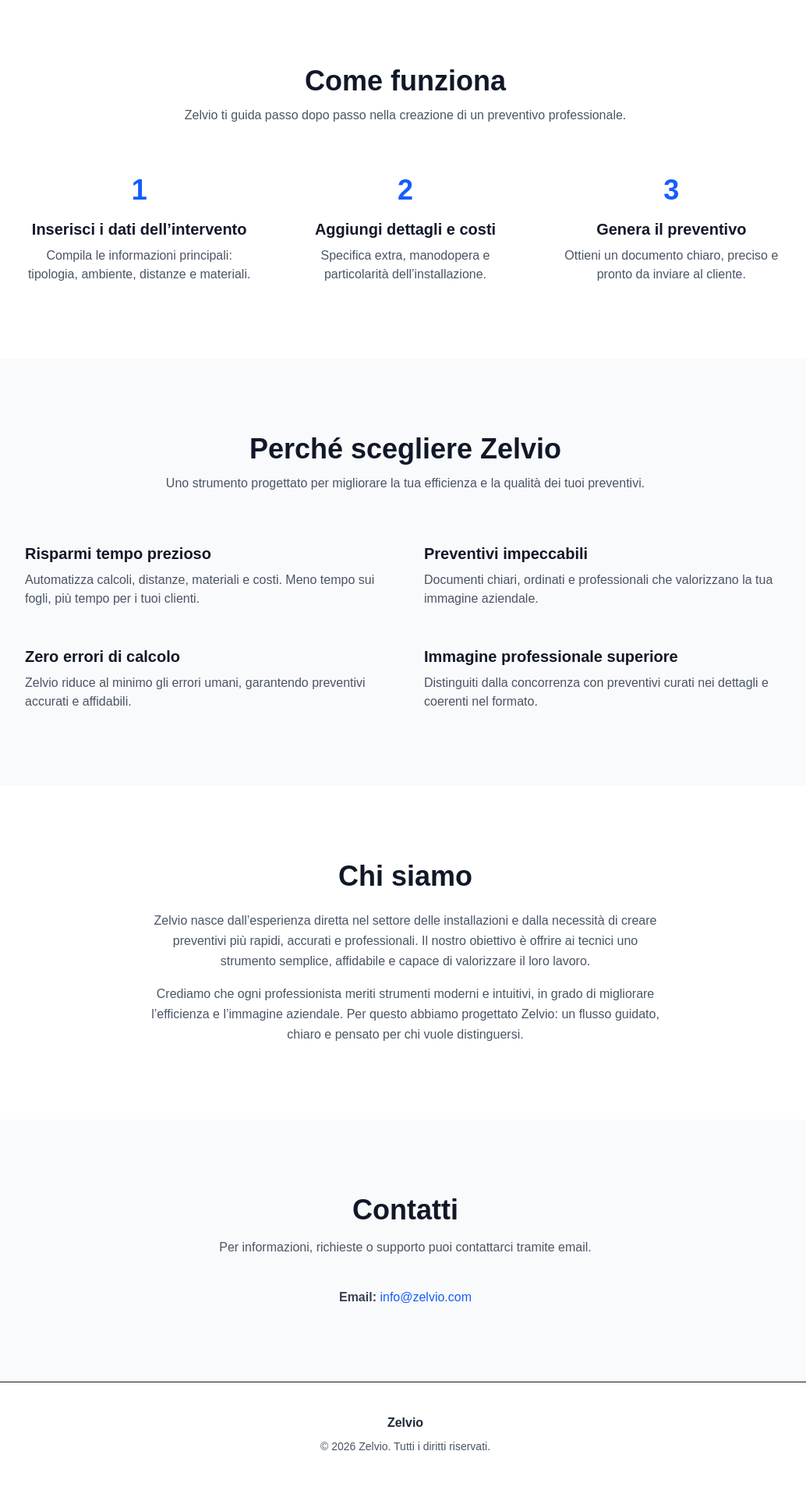
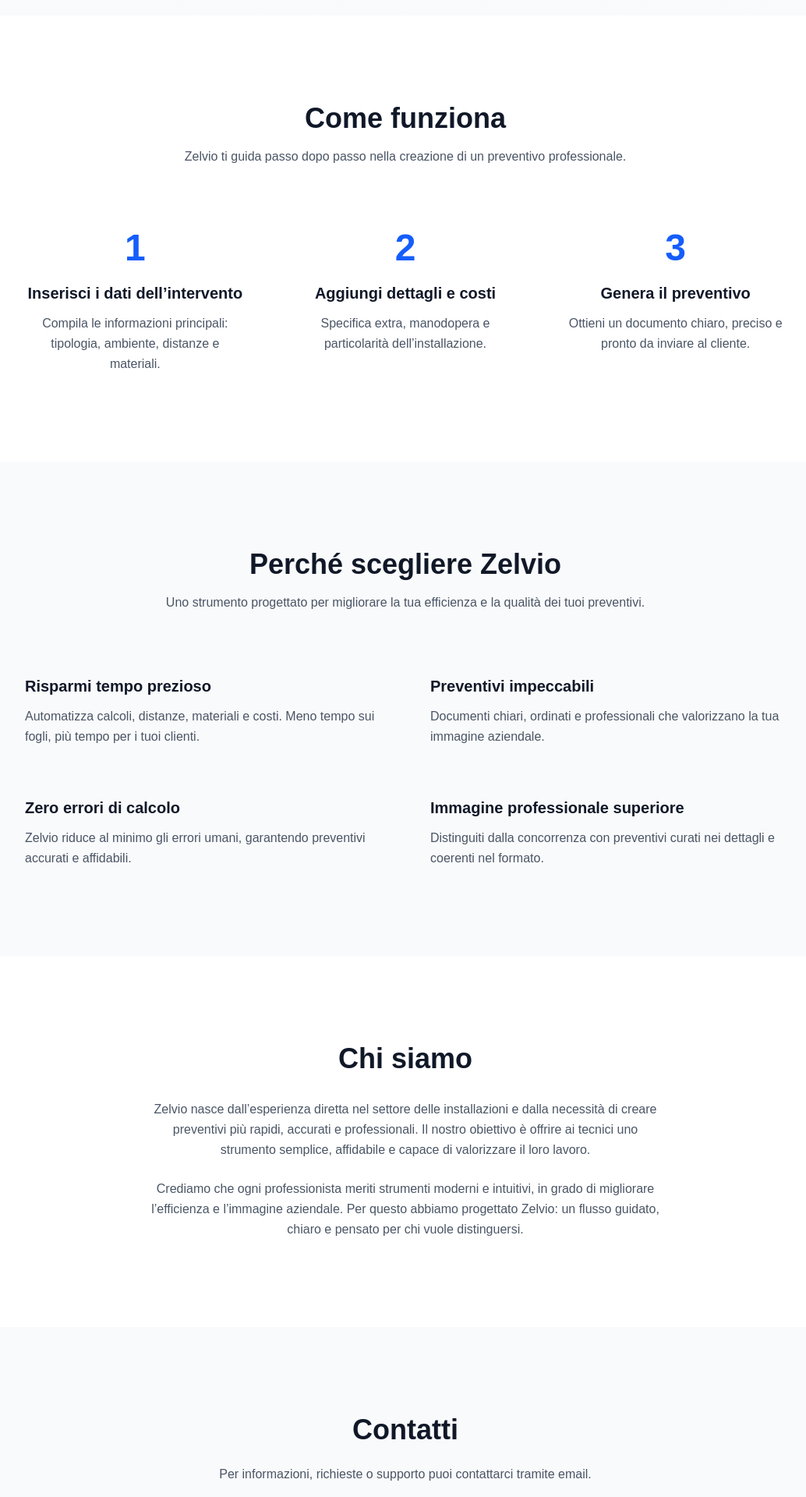
Before and after one commit to microbuilder84/zelvio, a Next.js app: page / in a window 1280 px wide. Shown: the part 560-2480 px from the top of the page at 78% size, without its empty margins (120-1154 px from the left). Built offline with nearby package versions, Linux system fonts and the light colour scheme.

Commit message:
Mobile fixes + wizard restore + UI adjustments

```diff
--- a/app/(landing)/components/ChiSiamo.tsx
+++ b/app/(landing)/components/ChiSiamo.tsx
@@ -1,20 +1,20 @@
 export default function ChiSiamo() {
     return (
-        <section id="chi-siamo" className="py-24 bg-white">
+        <section id="chi-siamo" className="py-28 bg-white">
             <div className="max-w-4xl mx-auto px-6 text-center">
 
                 <h2 className="text-3xl md:text-4xl font-bold text-gray-900">
                     Chi siamo
                 </h2>
 
-                <p className="mt-6 text-gray-600 leading-relaxed max-w-2xl mx-auto">
+                <p className="mt-8 text-gray-600 leading-relaxed max-w-2xl mx-auto">
                     Zelvio nasce dall’esperienza diretta nel settore delle installazioni
                     e dalla necessità di creare preventivi più rapidi, accurati e professionali.
                     Il nostro obiettivo è offrire ai tecnici uno strumento semplice,
                     affidabile e capace di valorizzare il loro lavoro.
                 </p>
 
-                <p className="mt-4 text-gray-600 leading-relaxed max-w-2xl mx-auto">
+                <p className="mt-6 text-gray-600 leading-relaxed max-w-2xl mx-auto">
                     Crediamo che ogni professionista meriti strumenti moderni e intuitivi,
                     in grado di migliorare l’efficienza e l’immagine aziendale.
                     Per questo abbiamo progettato Zelvio: un flusso guidato, chiaro
--- a/app/(landing)/components/ComeFunziona.tsx
+++ b/app/(landing)/components/ComeFunziona.tsx
@@ -1,47 +1,47 @@
 export default function ComeFunziona() {
     return (
-        <section id="come-funziona" className="py-24 bg-white">
+        <section id="come-funziona" className="py-28 bg-white">
             <div className="max-w-5xl mx-auto px-6 text-center">
 
                 <h2 className="text-3xl md:text-4xl font-bold text-gray-900">
                     Come funziona
                 </h2>
 
-                <p className="mt-3 text-gray-600 max-w-2xl mx-auto">
+                <p className="mt-4 text-gray-600 max-w-2xl mx-auto leading-relaxed">
                     Zelvio ti guida passo dopo passo nella creazione di un preventivo professionale.
                 </p>
 
-                <div className="mt-16 grid md:grid-cols-3 gap-12">
+                <div className="mt-20 grid md:grid-cols-3 gap-16">
 
                     {/* Step 1 */}
                     <div>
-                        <div className="text-blue-600 text-4xl font-bold">1</div>
-                        <h3 className="mt-4 text-xl font-semibold text-gray-900">
+                        <div className="text-blue-600 text-5xl font-bold">1</div>
+                        <h3 className="mt-5 text-xl font-semibold text-gray-900">
                             Inserisci i dati dell’intervento
                         </h3>
-                        <p className="mt-2 text-gray-600">
+                        <p className="mt-3 text-gray-600 leading-relaxed">
                             Compila le informazioni principali: tipologia, ambiente, distanze e materiali.
                         </p>
                     </div>
 
                     {/* Step 2 */}
                     <div>
-                        <div className="text-blue-600 text-4xl font-bold">2</div>
-                        <h3 className="mt-4 text-xl font-semibold text-gray-900">
+                        <div className="text-blue-600 text-5xl font-bold">2</div>
+                        <h3 className="mt-5 text-xl font-semibold text-gray-900">
                             Aggiungi dettagli e costi
                         </h3>
-                        <p className="mt-2 text-gray-600">
+                        <p className="mt-3 text-gray-600 leading-relaxed">
                             Specifica extra, manodopera e particolarità dell’installazione.
                         </p>
                     </div>
 
                     {/* Step 3 */}
                     <div>
-                        <div className="text-blue-600 text-4xl font-bold">3</div>
-                        <h3 className="mt-4 text-xl font-semibold text-gray-900">
+                        <div className="text-blue-600 text-5xl font-bold">3</div>
+                        <h3 className="mt-5 text-xl font-semibold text-gray-900">
                             Genera il preventivo
                         </h3>
-                        <p className="mt-2 text-gray-600">
+                        <p className="mt-3 text-gray-600 leading-relaxed">
                             Ottieni un documento chiaro, preciso e pronto da inviare al cliente.
                         </p>
                     </div>
--- a/app/(landing)/components/Contatti.tsx
+++ b/app/(landing)/components/Contatti.tsx
@@ -1,20 +1,23 @@
 export default function Contatti() {
     return (
-        <section id="contatti" className="py-24 bg-gray-50">
+        <section id="contatti" className="py-28 bg-gray-50">
             <div className="max-w-4xl mx-auto px-6 text-center">
 
                 <h2 className="text-3xl md:text-4xl font-bold text-gray-900">
                     Contatti
                 </h2>
 
-                <p className="mt-4 text-gray-600 max-w-xl mx-auto">
+                <p className="mt-6 text-gray-600 max-w-xl mx-auto leading-relaxed">
                     Per informazioni, richieste o supporto puoi contattarci tramite email.
                 </p>
 
-                <div className="mt-10 text-gray-700">
-                    <p>
+                <div className="mt-12 text-gray-700">
+                    <p className="text-lg">
                         <span className="font-semibold">Email:</span>{" "}
-                        <a href="mailto:info@zelvio.com" className="text-blue-600 hover:underline">
+                        <a
+                            href="mailto:info@zelvio.com"
+                            className="text-blue-600 hover:underline"
+                        >
                             info@zelvio.com
                         </a>
                     </p>
--- a/app/(landing)/components/Footer.tsx
+++ b/app/(landing)/components/Footer.tsx
@@ -1,11 +1,11 @@
 export default function Footer() {
     return (
-        <footer className="py-10 bg-white border-t">
+        <footer className="py-12 bg-white border-t border-gray-200">
             <div className="max-w-5xl mx-auto px-6 text-center text-gray-600">
 
                 <p className="font-semibold text-gray-800">Zelvio</p>
 
-                <p className="mt-2 text-sm">
+                <p className="mt-3 text-sm">
                     © {new Date().getFullYear()} Zelvio. Tutti i diritti riservati.
                 </p>
 
--- a/app/(landing)/components/Hero.tsx
+++ b/app/(landing)/components/Hero.tsx
@@ -6,7 +6,7 @@
             <div className="max-w-5xl mx-auto px-6 text-center">
 
                 {/* Titolo */}
-                <h1 className="text-4xl md:text-5xl font-bold text-gray-900 leading-tight">
+                <h1 className="text-4xl md:text-5xl font-bold text-gray-900 leading-tight mb-4">
                     Eleva ogni preventivo al livello dei veri professionisti
                 </h1>
 
@@ -25,7 +25,7 @@
                 {/* CTA */}
                 <a
                     href="/wizard"
-                    className="inline-block px-6 py-3 bg-blue-600 text-white font-semibold rounded-lg shadow hover:bg-blue-700 transition"
+                    className="mt-8 inline-block px-6 py-3 bg-blue-600 text-white font-semibold rounded-lg shadow hover:bg-blue-700 transition"
                 >
                     Inizia ora
                 </a>
--- a/app/(landing)/components/PercheZelvio.tsx
+++ b/app/(landing)/components/PercheZelvio.tsx
@@ -1,24 +1,24 @@
 export default function PercheZelvio() {
     return (
-        <section id="perche-zelvio" className="py-24 bg-gray-50">
+        <section id="perche-zelvio" className="py-28 bg-gray-50">
             <div className="max-w-5xl mx-auto px-6 text-center">
 
                 <h2 className="text-3xl md:text-4xl font-bold text-gray-900">
                     Perché scegliere Zelvio
                 </h2>
 
-                <p className="mt-3 text-gray-600 max-w-2xl mx-auto">
+                <p className="mt-4 text-gray-600 max-w-2xl mx-auto leading-relaxed">
                     Uno strumento progettato per migliorare la tua efficienza e la qualità dei tuoi preventivi.
                 </p>
 
-                <div className="mt-16 grid md:grid-cols-2 gap-12">
+                <div className="mt-20 grid md:grid-cols-2 gap-16">
 
                     {/* Benefit 1 */}
                     <div className="text-left">
                         <h3 className="text-xl font-semibold text-gray-900">
                             Risparmi tempo prezioso
                         </h3>
-                        <p className="mt-2 text-gray-600">
+                        <p className="mt-3 text-gray-600 leading-relaxed">
                             Automatizza calcoli, distanze, materiali e costi.
                             Meno tempo sui fogli, più tempo per i tuoi clienti.
                         </p>
@@ -29,7 +29,7 @@
                         <h3 className="text-xl font-semibold text-gray-900">
                             Preventivi impeccabili
                         </h3>
-                        <p className="mt-2 text-gray-600">
+                        <p className="mt-3 text-gray-600 leading-relaxed">
                             Documenti chiari, ordinati e professionali che valorizzano la tua immagine aziendale.
                         </p>
                     </div>
@@ -39,7 +39,7 @@
                         <h3 className="text-xl font-semibold text-gray-900">
                             Zero errori di calcolo
                         </h3>
-                        <p className="mt-2 text-gray-600">
+                        <p className="mt-3 text-gray-600 leading-relaxed">
                             Zelvio riduce al minimo gli errori umani, garantendo preventivi accurati e affidabili.
                         </p>
                     </div>
@@ -49,7 +49,7 @@
                         <h3 className="text-xl font-semibold text-gray-900">
                             Immagine professionale superiore
                         </h3>
-                        <p className="mt-2 text-gray-600">
+                        <p className="mt-3 text-gray-600 leading-relaxed">
                             Distinguiti dalla concorrenza con preventivi curati nei dettagli e coerenti nel formato.
                         </p>
                     </div>
--- a/app/components/ui/Stepper.tsx
+++ b/app/components/ui/Stepper.tsx
@@ -5,7 +5,7 @@
 
 export default function Stepper({ steps, currentStep }: StepperProps) {
     return (
-        <div className="w-full flex items-center justify-between gap-4 mb-10">
+        <div className="w-full flex items-center justify-between gap-4 mb-10 overflow-x-auto px-2">
             {steps.map((label, index) => {
                 const stepNumber = index + 1;
 
@@ -13,7 +13,7 @@
                 const isActive = stepNumber === currentStep;
 
                 return (
-                    <div key={index} className="flex-1 flex flex-col items-center">
+                    <div key={index} className="min-w-[70px] flex flex-col items-center flex-shrink-0">
                         {/* Cerchio */}
                         <div
                             className={`
--- a/app/globals.css
+++ b/app/globals.css
@@ -133,3 +133,19 @@
 .animate-slideIn {
   animation: slideIn 0.3s ease-out forwards;
 }
+
+.fade {
+  animation: fadeIn 0.35s ease;
+}
+
+@keyframes fadeIn {
+  from {
+    opacity: 0;
+    transform: translateY(6px);
+  }
+
+  to {
+    opacity: 1;
+    transform: translateY(0);
+  }
+}
```
Also changed, not shown: app/components/ui/Navbar.tsx (+10 -10 lines), app/wizard/page.tsx (+20 -62 lines).
